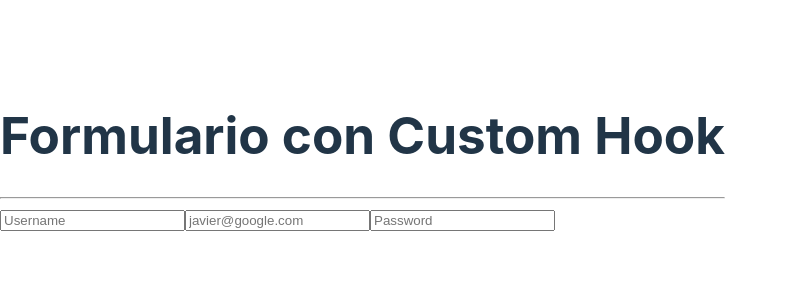
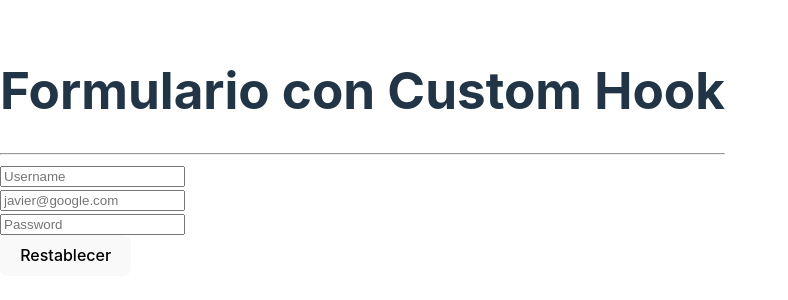
Before and after one commit to javiertapia/react-learn-hooks, a React (Vite) app: page / in a window 1280 px wide. Shown: the part 248-548 px from the top of the page, without its empty margins (0-788 px from the left). Built offline with nearby package versions, Linux system fonts and the light colour scheme.

Commit message:
[ADD] 02 - Reset form

```diff
--- a/src/02-useEffect/FormWithCustomHook.tsx
+++ b/src/02-useEffect/FormWithCustomHook.tsx
@@ -4,7 +4,7 @@ import { Message } from "./Message"
 
 export function FormWithCustomHook () {
 
-    const {formState, onInputChange, username, email, password} = useForm({
+    const {formState, onInputChange, onResetForm, username, email, password} = useForm({
         username: '',
         email: '',
         password: ''
@@ -17,8 +17,13 @@ export function FormWithCustomHook () {
         <h1>Formulario con Custom Hook</h1>
         <hr />
         <input type="text" placeholder="Username" name="username" value={username} onChange={onInputChange} />
+        <br />
         <input type="email" placeholder="javier@google.com" name="email" value={email} onChange={onInputChange} />
+        <br />
         <input type="password" placeholder="Password" name="password" value={password} onChange={onInputChange} />
+        <br />
+        <button type="button" onClick={onResetForm}>Restablecer</button>
+        <br />
         {username === 'Javier Tapia' &&
             <Message />
         }
--- a/src/hooks/useForm.ts
+++ b/src/hooks/useForm.ts
@@ -12,11 +12,16 @@ export function useForm (initialForm = {}): any {
         })
     }
 
+    const onResetForm = () => {
+        setFormState(initialForm)
+    }
+
     return {
         // Se desestructura el objeto para enviar sus propiedades
         ...formState,
         formState,
         onInputChange,
+        onResetForm,
     }
 
 }
```
